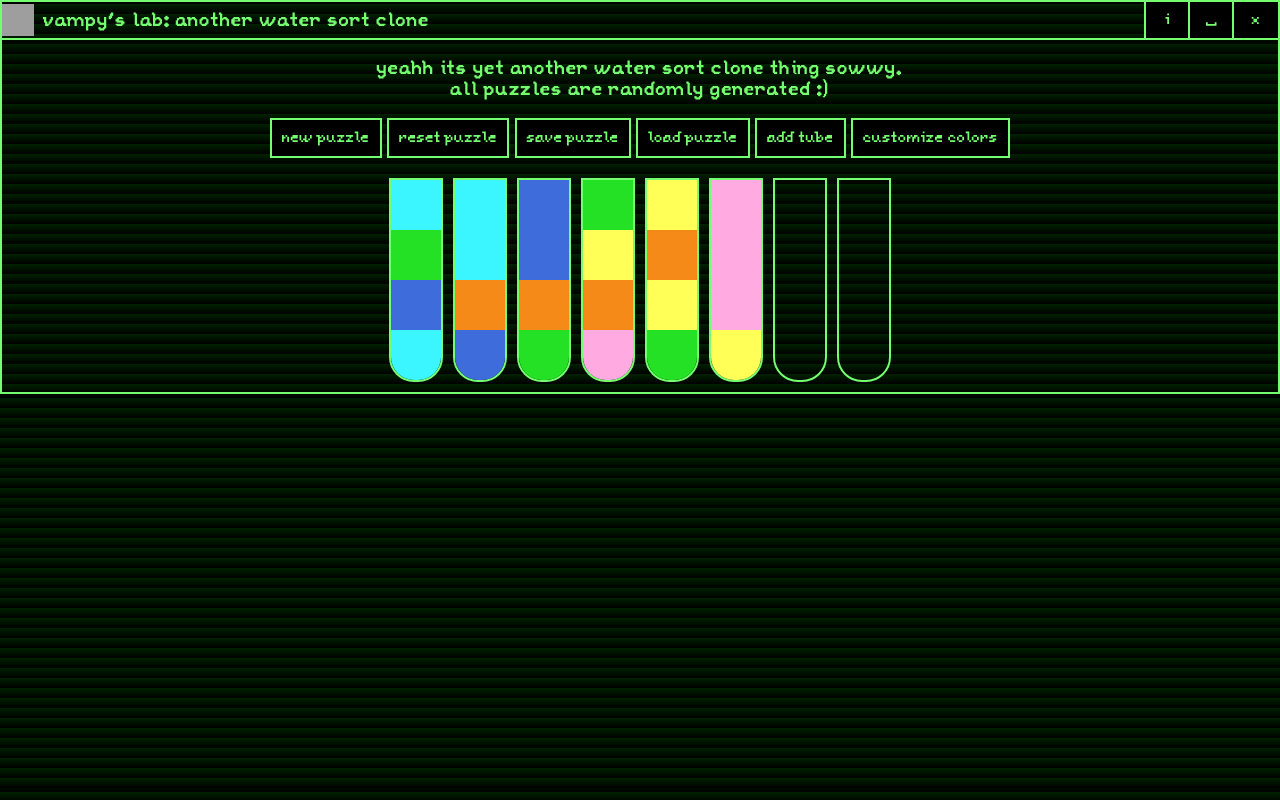
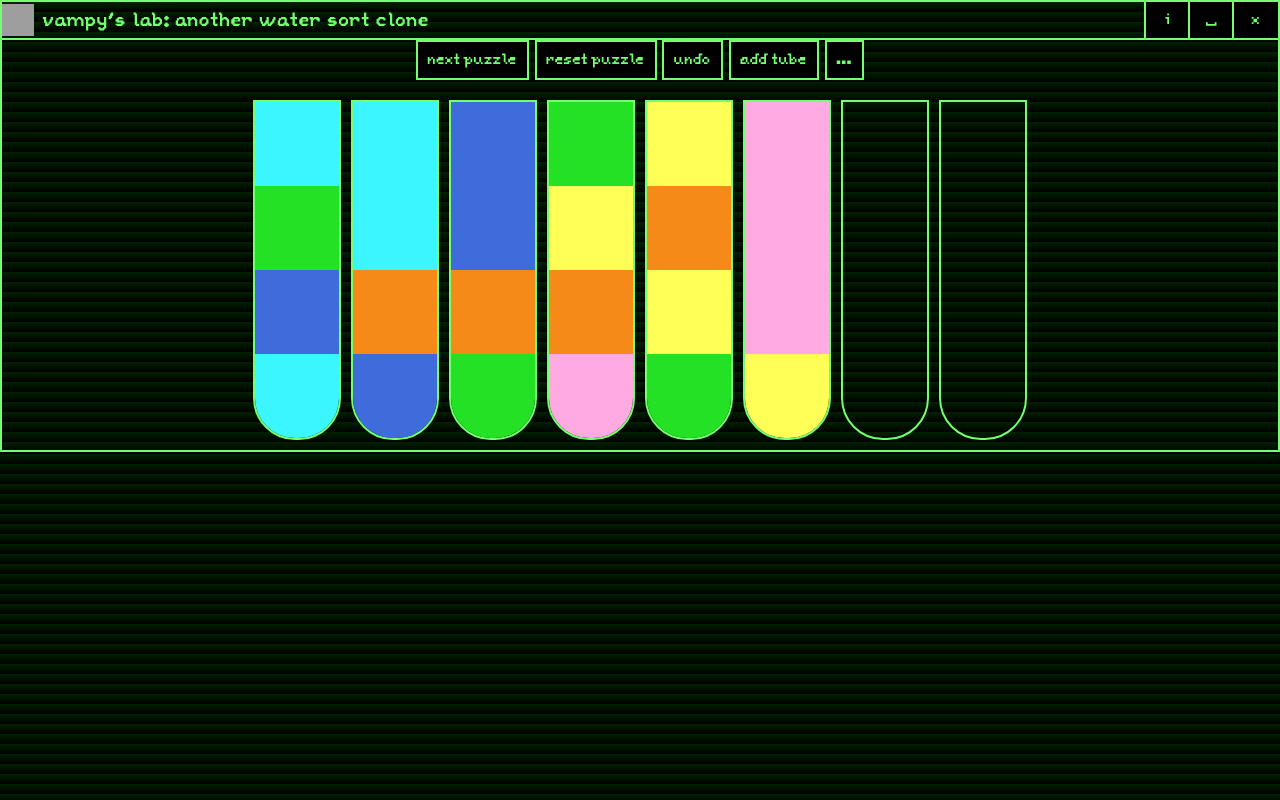
Before and after one commit to vampycat237/experiments, a plain HTML site: page watersort.html in a window 1280 px wide. Drawn offline with nearby package versions, Linux system fonts and the light colour scheme; grey boxes are pictures that could not be loaded.

Commit message:
improved game display #8
- tubes are bigger now, better on all devices
- buttons are separated into main play controls vs 'extra' stuff (save, load, customization). this means i've moved them around, but it should be much better this way
- removed top of page text, it's in the info thing anyway
- added a dummy undo button in preparation for eventually giving it functionality
- renamed "new puzzle" to "next puzzle"
- added the html end of next puzzle button in victory popup - js will be in next commit
- hello jquery

```diff
--- a/styles/watersort.css
+++ b/styles/watersort.css
@@ -1,5 +1,6 @@
 /*holds styles specific to watersort.html*/
 :root {
+    /*Water colors. Can be changed in-game*/
     --water_0 : transparent;
     --water_1 : #3e6ddb;
     --water_2 : #3bf6ff;
@@ -9,6 +10,12 @@
     --water_6 : #ffabe2;
 
     --transition_time: 1s;
+
+    /*Tube size controls.*/
+    --tube_width: 10vw; /*Width controls are also used for individual water segment heights.*/
+    --tube_max_width: 84px;
+    --tube_borderrad: 5vw;
+    --tube_max_borderrad: 42px;
 }
 
 #controls {
@@ -27,10 +34,11 @@
 
 /*the containers for 4 measures of water. they should be roughly tube, glass, or beaker shaped*/
 .watertube {
-    width: 50px;
+    width: var(--tube_width);
+    max-width: var(--tube_max_width);
     border: solid var(--border_width);
-    border-bottom-left-radius: 25px;
-    border-bottom-right-radius: 25px;
+    border-bottom-left-radius: var(--tube_max_borderrad);
+    border-bottom-right-radius: var(--tube_max_borderrad);
     overflow: clip;
     cursor: pointer;
 
@@ -52,7 +60,8 @@
 
 /*Water styles. Includes sizing and colors*/
 .water {
-    height: 50px;
+    height: var(--tube_width);
+    max-height: var(--tube_max_width);
 }
 
 .water0 {
@@ -89,12 +98,12 @@
         margin: 0;
         gap: 4vw;
     }
-    .watertube {
+    /*.watertube {
         width: 17vw;
         border-bottom-left-radius: 10vw;
         border-bottom-right-radius: 10vw;
     }
     .water {
         height: 17vw;
-    }
+    }*/
 }
--- a/watersort.html
+++ b/watersort.html
@@ -43,20 +43,27 @@
                     </select>
                     <button id="popup-select-send" onclick="closePopUp();">apply</button>
                 </div>
+                <div id="popup-misc-container">
+                    <button id="popup-victory-button" stylye="display:none;" onclick="closePopUp();generateLevel();$('#popup-victory-button').hide();">next puzzle</button>
+                </div>
             </div>
         </div>
 
-        <div id="header">
-            <p>yeahh its yet another water sort clone thing sowwy.<br>all puzzles are randomly generated :)</p>
-        </div>
+        <div id="controls">
+            <!--Main game controls that need to be seen all the time-->
+            <button onclick="generateLevel()">next puzzle</button>
+            <button onclick="loadLevel(levelStartSave)">reset puzzle</button>
+            <button onclick="openPopUp('Undo is not yet implemented, sorry!', 'not implemented')">undo</button>
+            <button onclick="addEmptyTube()">add tube</button>
+            <button onclick="$('#controls-extra').toggle()">...</button>
 
-        <div id="controls">
-            <button onclick="generateLevel()">new puzzle</button>
-            <button onclick="loadLevel(levelStartSave)">reset puzzle</button>
-            <button onclick="openPopUp('your save key is<br>'+saveLevel(),'save puzzle')">save puzzle</button>
-            <button onclick="inputPopUp('input the save key you want to load<br>(this will wipe your current save)<br>(if you got this from somewhere else it might not be solveable)','load puzzle')">load puzzle</button>
-            <button onclick="addEmptyTube()">add tube</button>
-            <button onclick="selectPopUp('customize colors', Object.keys(waterPresets), setWaterColors)">customize colors</button>
+            <div id="controls-extra" style="display:none;">
+                <!--Extraneous controls like save/load/customize-->
+                <button onclick="openPopUp('your save key is<br>'+saveLevel(),'save puzzle')">save puzzle</button>
+                <button onclick="inputPopUp('input the save key you want to load!<br>this will wipe your current save.<br>loaded puzzles may be unsolveable if the key has been tampered with.','load puzzle')">load puzzle</button>
+                <button onclick="selectPopUp('customize colors', Object.keys(waterPresets), setWaterColors)">customize colors</button>
+            </div>
+
         </div>
 
         <div id="watersort">
@@ -71,10 +78,12 @@
     </div>
     <script src="js/popup.js"></script>
     <script src="js/watersort.js"></script>
+    <script src="js/popup_victory.js"></script>
     <script>
         info.pages.push(['watersort', 'its one of those water color sort clone games!<br>im lowkey obsessed with these tbh<br>anyway its pretty straightforward! same colors can stack on top of each other, sort them all to full tubes to win!']);
         info.pages.push(['watersort (cont)', 'all the puzzles are pseudorandomly generated.<br>"new puzzle" randomizes a new one,<br>"reset puzzle" undoes all your moves but keeps the same puzzle,<br>save and load work by giving you a "save key", no cookies involved!<br>also there is no limit on how many tubes you can add. go wild!']);
         info.pages.push(['watersort (colors)', 'the color customization lets you choose between presets for now btw']);
     </script>
+    <script src="https://ajax.googleapis.com/ajax/libs/jquery/3.7.0/jquery.min.js"></script>
 </body>
 </html>
```
